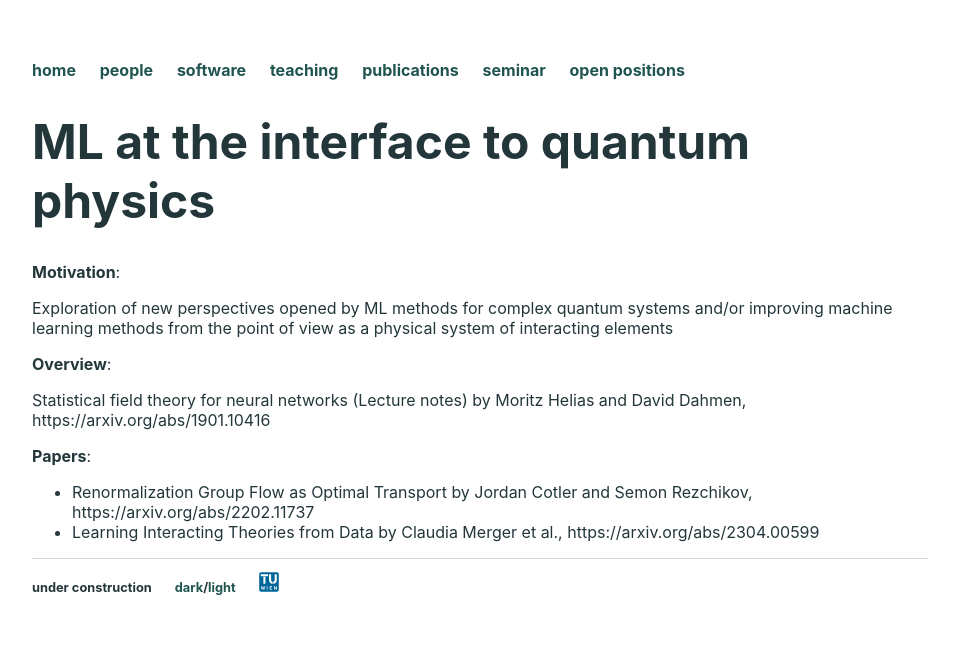
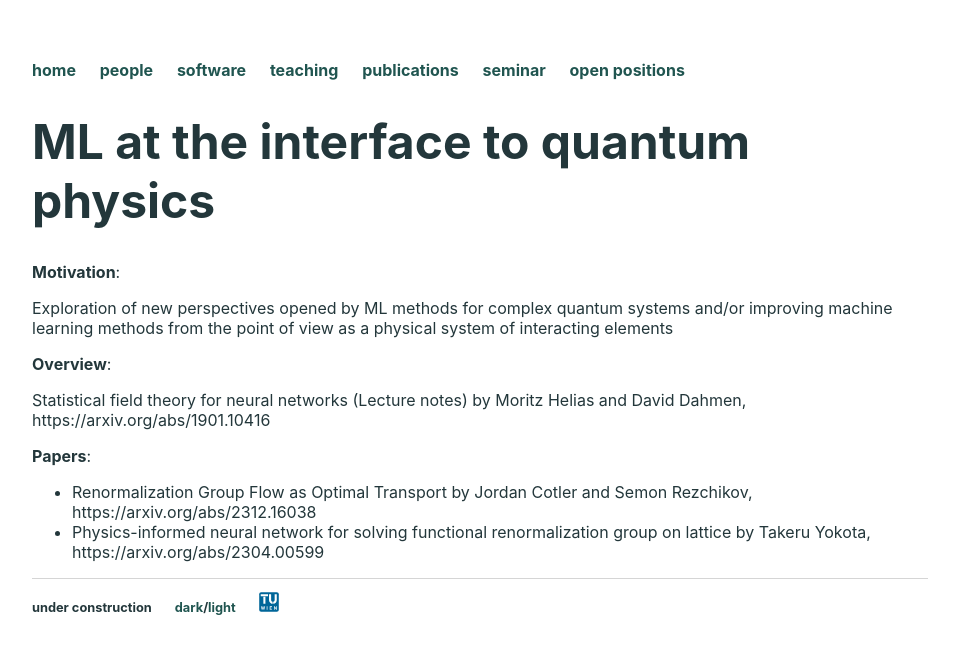
Before and after one commit to ml-tuw/ml-tuw.github.io, a Jekyll site: the page built from teaching/sose24/bsc_topics/topics_sa/sabine_ML.md, in a window 1280 px wide. Shown: the top 654 px of the page, without its empty margins (160-1119 px from the left). Built offline with Jekyll 4.4.1, drawn with Linux system fonts in a browser that asks for light colours.

Commit message:
update sabines BA Seminar topics

```diff
--- a/teaching/sose24/bsc_topics/topics_sa/sabine_ML.md
+++ b/teaching/sose24/bsc_topics/topics_sa/sabine_ML.md
@@ -15,6 +15,6 @@ by Moritz Helias and David Dahmen, https://arxiv.org/abs/1901.10416
 
 **Papers**:
 - Renormalization Group Flow as Optimal Transport
-  by Jordan Cotler and Semon Rezchikov, https://arxiv.org/abs/2202.11737
-- Learning Interacting Theories from Data
-  by Claudia Merger et al., https://arxiv.org/abs/2304.00599
+  by Jordan Cotler and Semon Rezchikov, https://arxiv.org/abs/2312.16038
+- Physics-informed neural network for solving functional renormalization group on lattice
+  by Takeru Yokota, https://arxiv.org/abs/2304.00599
```
Also changed, not shown: teaching/sose24/bsc_topics/topics_sa/Markovian_quantum.md (deleted, +0 -18 lines), teaching/sose24/bsc_topics/topics_sa/physics.md (+3 -3 lines), teaching/sose24/bsc_topics/topics_sa/qm.md (deleted, +0 -17 lines).
